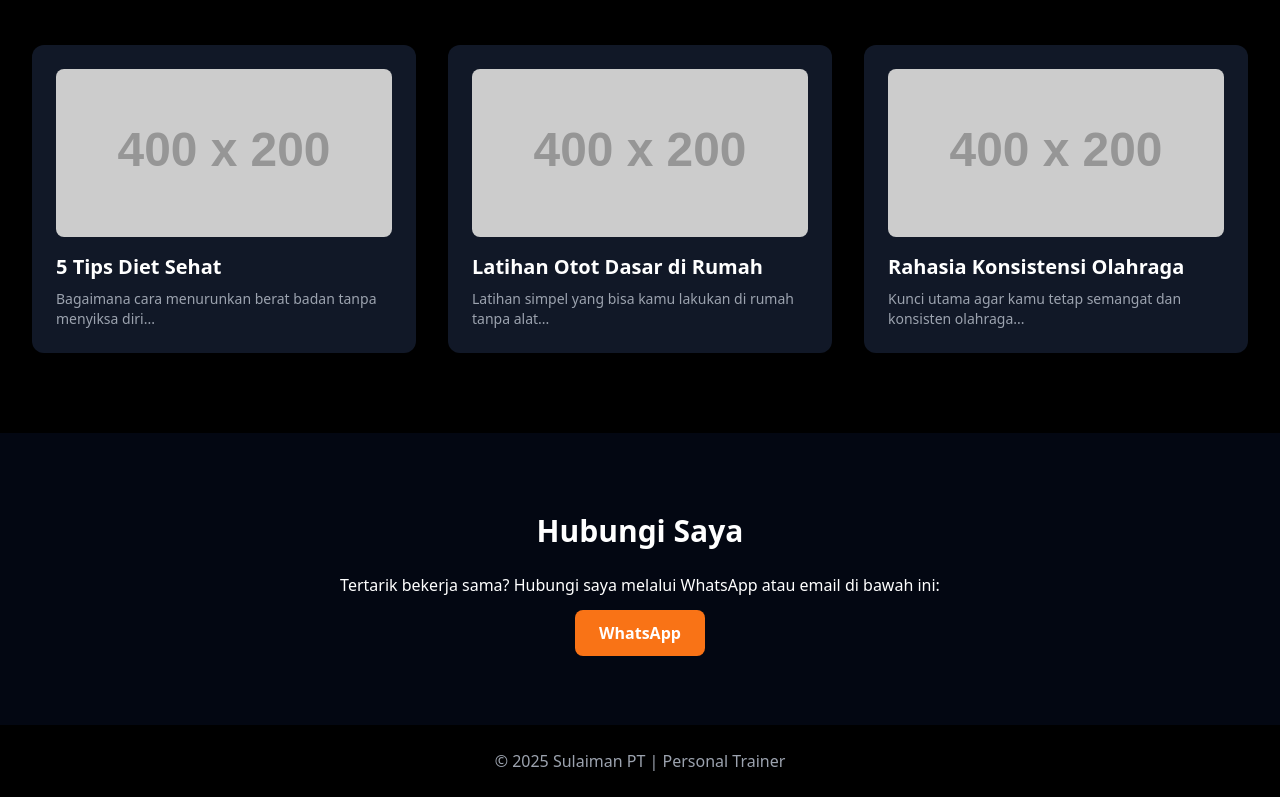
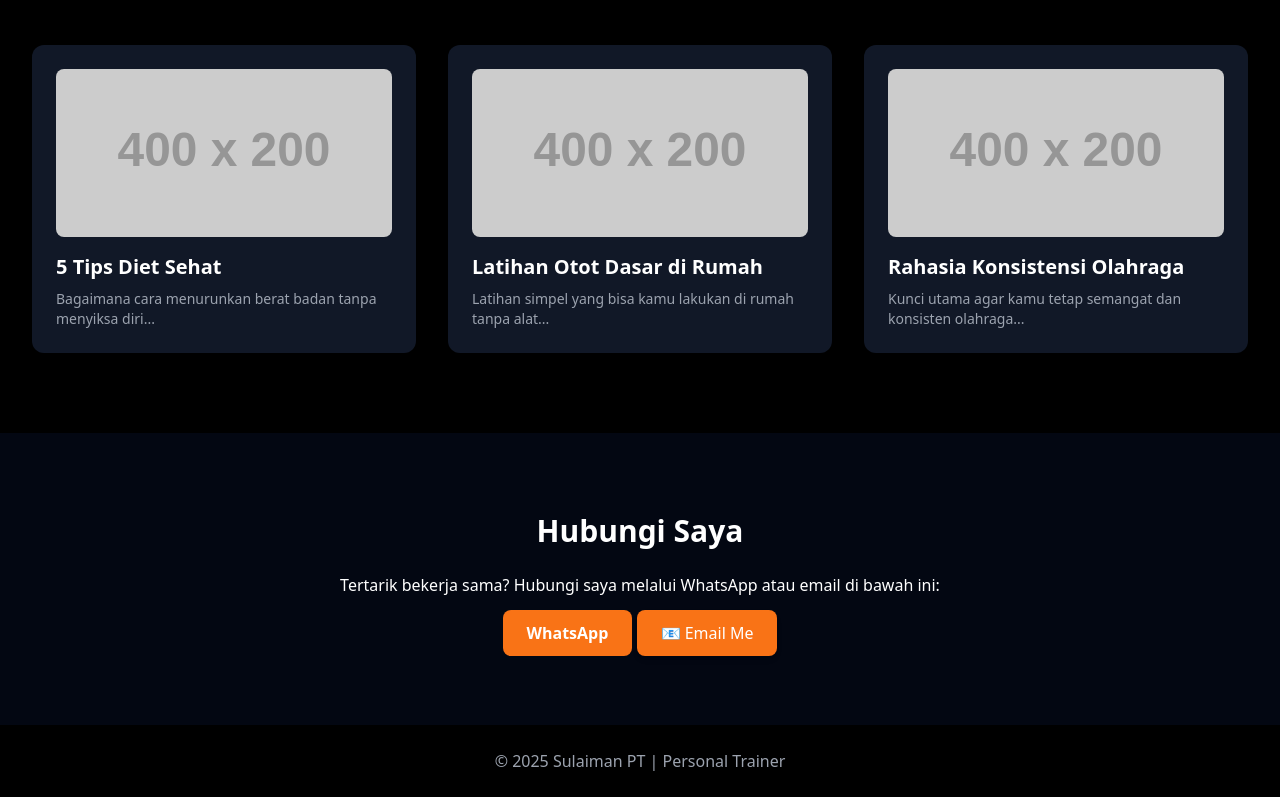
Before and after one commit to sulaimanacc/Dr_EpStudio--PersonalTrainer, a plain HTML site: page index.html in a window 1280 px wide. Shown: the part 2728-3525 px from the top of the page. Drawn offline with nearby package versions, Linux system fonts and the light colour scheme; placeholder pictures from the web are drawn by us.

Commit message:
menambahkan botton email

```diff
--- a/index.html
+++ b/index.html
@@ -147,6 +147,8 @@
       <h2 class="text-3xl font-bold mb-6">Hubungi Saya</h2>
       <p class="mb-6">Tertarik bekerja sama? Hubungi saya melalui WhatsApp atau email di bawah ini:</p>
       <a href="https://wa.me/+6285654985244" target="_blank" class="bg-orange-500 px-6 py-3 rounded-lg font-semibold">WhatsApp</a>
+      <!-- Tombol Email -->
+      <a href="mailto:sulaiman.m.kurdi@gmail.com" class="bg-orange-500 hover:bg-orange-600 text-white px-6 py-3 rounded-lg shadow-md transition"> 📧 Email Me </a>
     </section>
 
     <!-- Footer -->
```
